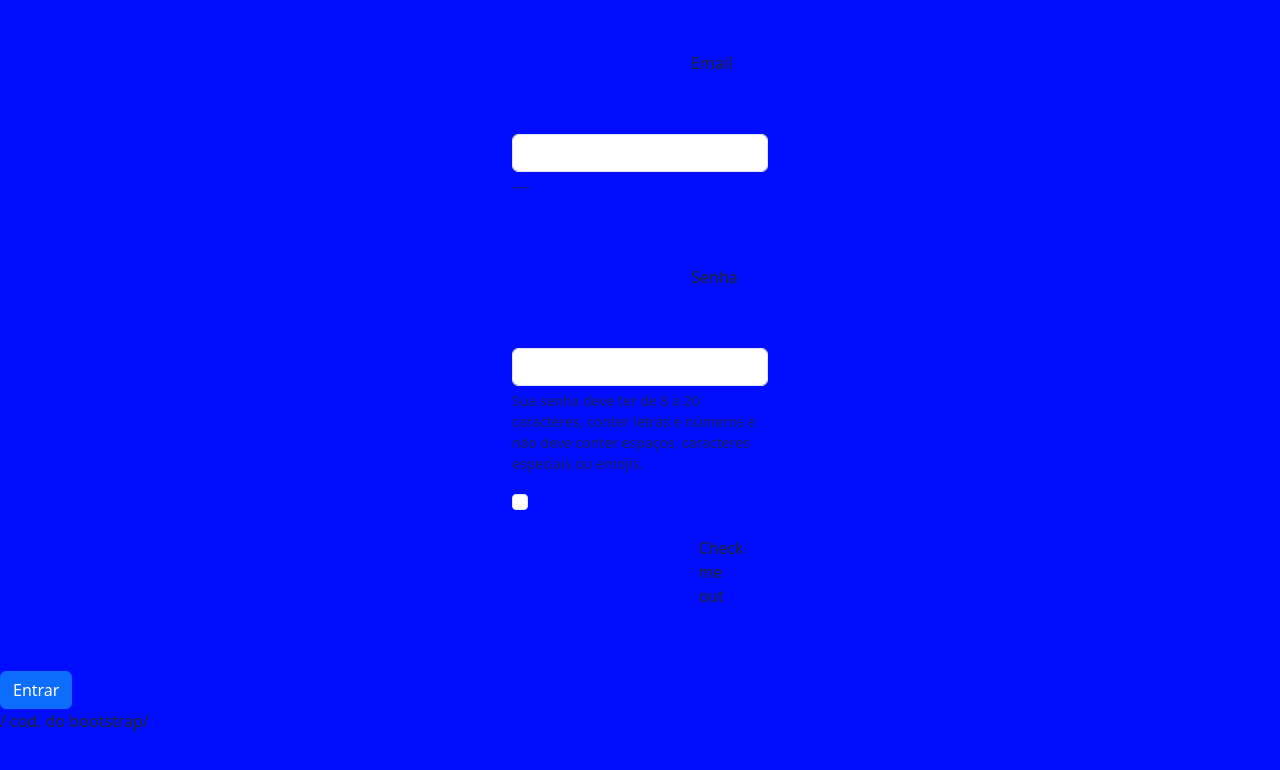
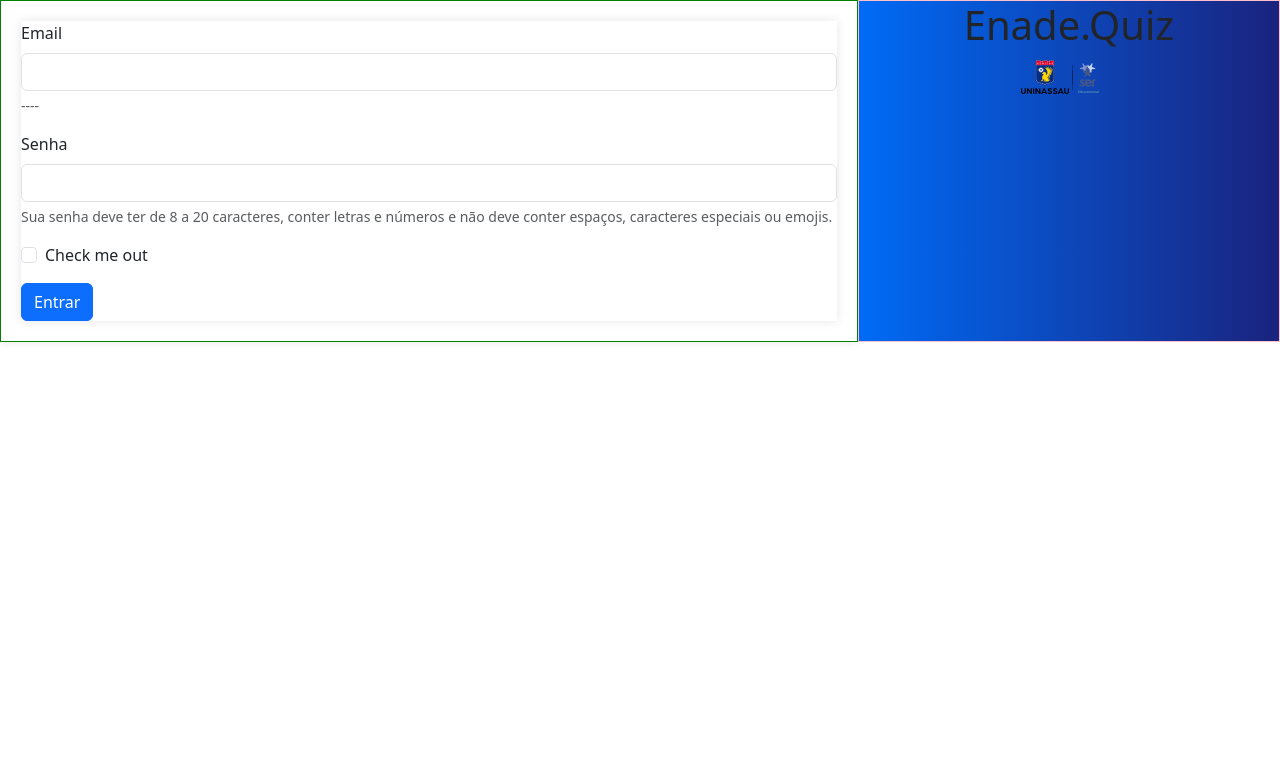
Before and after one commit to Aparecida-Lima19/Enade.Quiz, a plain HTML site: page index.html in a window 1280 px wide. Drawn offline with nearby package versions, Linux system fonts and the light colour scheme.

Commit message:
Tentei organizar
Salvando para não perder esses códigos

```diff
--- a/front-end/css/style.css
+++ b/front-end/css/style.css
@@ -1,15 +1,36 @@
 body{
     width: 100%;
-    background-color: #000DFF;
+    background-color: white;
+    display: flex;
+    margin: 0;
+    padding: 0;
 
 
+}
+.containe_lon_in{
+    border: 1px solid green;
+    width: 100%;
+    padding: 20px;
+    box-shadow: 0 0 10px rgba(0, 0, 0, 0.1);
+}
+form{
+
+    flex-direction: column;
+    align-items: center;
+    box-shadow: 0 0 10px rgba(0, 0, 0, 0.1);
+
+}
+.containe_logo{
+    border: pink, solid 1px;
+    background-image: linear-gradient(to right, #006BF6, #1A237E);
+    width: 50%;
+    text-align: center;
 }
 
 
 
 
-
-.mb-3{
+/* .mb-3{
  width: 20%;
  height: 20%;
  justify-content: center;
--- a/index.html
+++ b/index.html
@@ -1,5 +1,5 @@
 <!DOCTYPE html>
-<html lang="en">
+<html lang="pt">
 <head>
     <meta charset="UTF-8">
     <meta name="viewport" content="width=device-width, initial-scale=1.0">
@@ -9,6 +9,7 @@
 </head>
 <body>
 
+    <div class="containe_lon_in">
         <form>
             <div class="mb-3">
               <label for="exampleInputEmail1" class="form-label">Email</label>
@@ -28,11 +29,16 @@
             </div>
             <button type="submit" class="btn btn-primary">Entrar</button>
         </form>
+    </div>
 
-    <div class="logo"></div>
-    <div class="cor"> </div>
+    <div class="containe_logo">
+        <div class="logo">
+            <h1>Enade.Quiz</h1>
+        </div>
+        <img src="assets/Logo.png" alt="Logo _uninassau">
+    </div>
 
-    / cod. do bootstrap/
+    <!-- cod. do bootstrap -->
     <script src="https://cdn.jsdelivr.net/npm/bootstrap@5.3.3/dist/js/bootstrap.bundle.min.js" integrity="sha384-YvpcrYf0tY3lHB60NNkmXc5s9fDVZLESaAA55NDzOxhy9GkcIdslK1eN7N6jIeHz" crossorigin="anonymous"></script>
 </body>
 </html>
```
Also changed, not shown: assets/Logo.png (added). Lines whose indentation alone changed are shown as unchanged.
